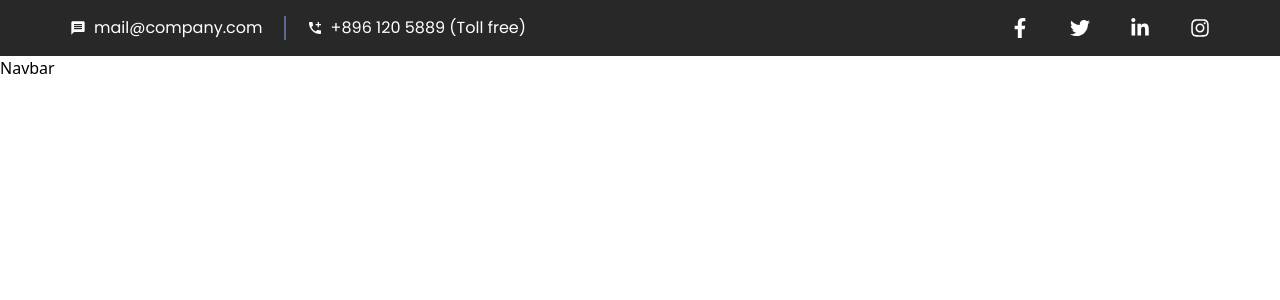
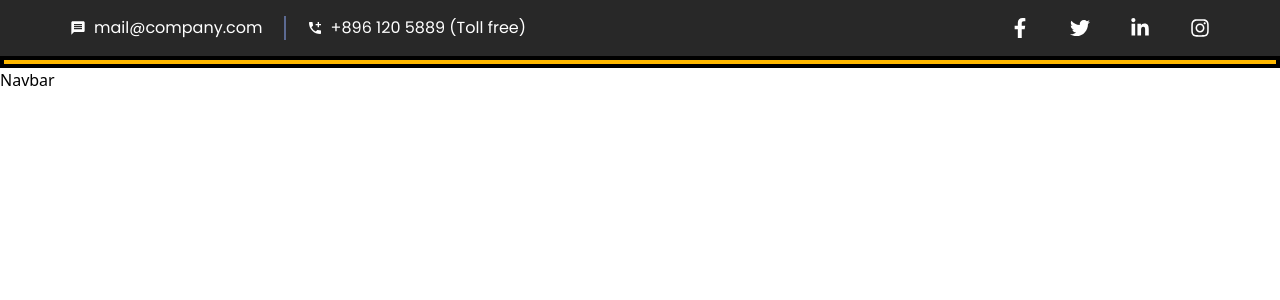
Before and after one commit to mahmudashif/Petroil, a React (Vite) app: page / in a window 1280 px wide. Shown: the top 300 px of the page. Built offline with nearby package versions, Linux system fonts and the light colour scheme.

Commit message:
feat: yellow bar added

```diff
--- a/src/Components/Layout/Topbar.jsx
+++ b/src/Components/Layout/Topbar.jsx
@@ -5,6 +5,7 @@ import { MdAddIcCall, MdMessage } from "react-icons/md";
 
 const Topbar = () => {
   return (
+    <div>
       <div className="bg-topbar py-4 font-poppins">
         <div className="max-w-max-width mx-auto flex justify-between">
           <div className="flex items-center justify-between w-[40%]">
@@ -25,6 +26,10 @@ const Topbar = () => {
           </div>
         </div>
       </div>
+      <div className="text-white bg-black pt-1 pb-1">
+        <div className="bg-[#FFB800] h-[2px] pt-1 ml-1 mr-1"></div>
+      </div>
+    </div>
   );
 };
 
```
Lines whose indentation alone changed are shown as unchanged.
